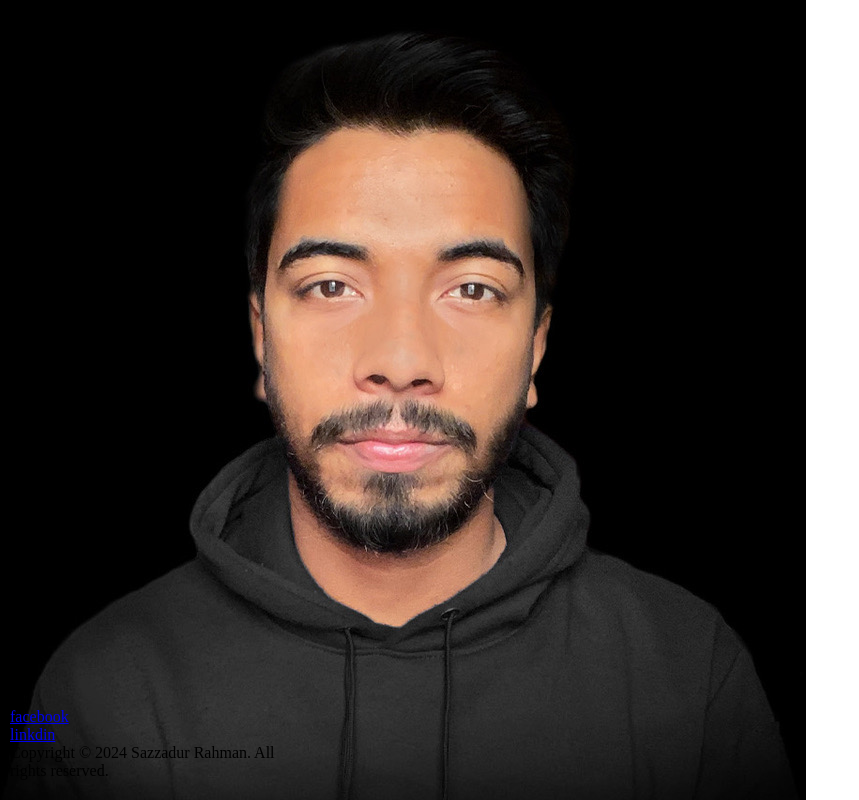
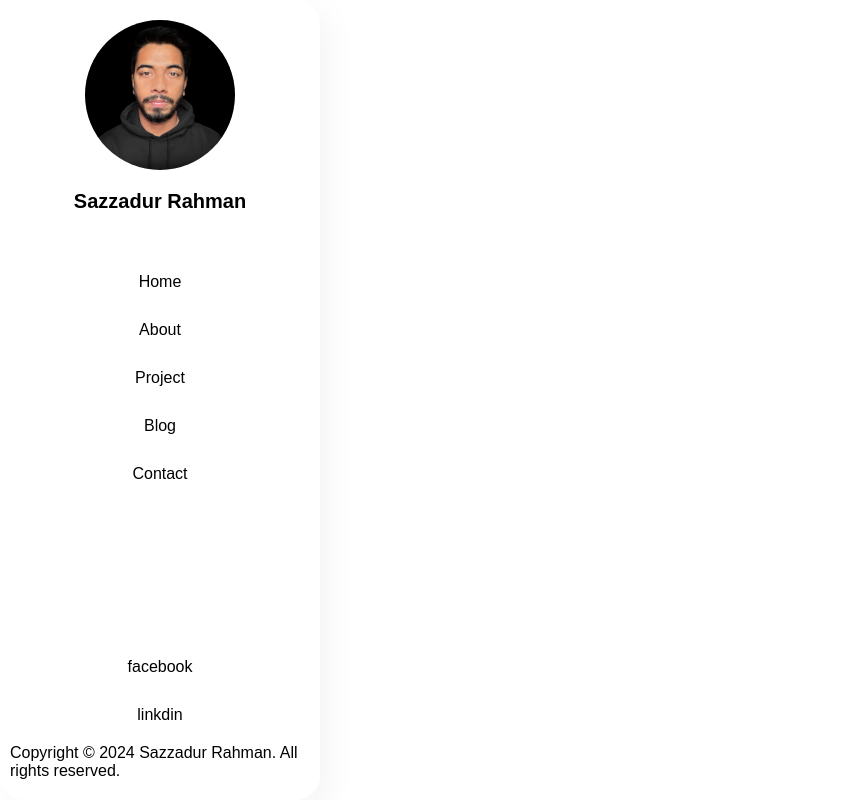
Before and after one commit to sazid-coder/my_first_git_project, a plain HTML site: page index.html in a window 1280 px wide. Shown: the whole page, without its empty margins (0-859 px from the left). Drawn offline with Linux system fonts and the light colour scheme.

Commit message:
image and name done

```diff
--- a/style.css
+++ b/style.css
@@ -1,6 +1,7 @@
 *{
     margin:0;
     padding:0;
+    font-family: Arial, Helvetica, sans-serif;
 }
 ul{
     list-style: none;
@@ -14,6 +15,41 @@ ul{
                 -10px -10px 31px #ffffff;
     position: fixed;
 }
+.profile_image{
+    width:150px;
+    height: 150px;
+    border-radius: 50%;
+    overflow: hidden;
+    margin:20px auto;
+
+}
+.profile_image img{
+    width:150px;
+}
+.name{
+    text-align: center;
+    font-size: 20px;
+
+}
+#menu ul{
+    list-style: none;
+    margin: 0 auto;
+    padding-top: 50px;
+
+}
+#menu ul li{
+    text-align: center;
+    padding:10px 0px;
+    width: 80%;
+    margin:0 auto;
+    margin-bottom: 10px;
+}
+#menu ul li a{
+    text-decoration: none;
+    color: black;
+
+}
+
 #content_section{
     background-color: white;
     height: 100vh;
```
